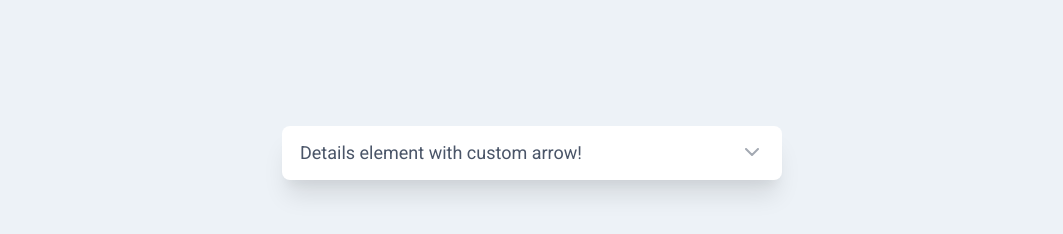
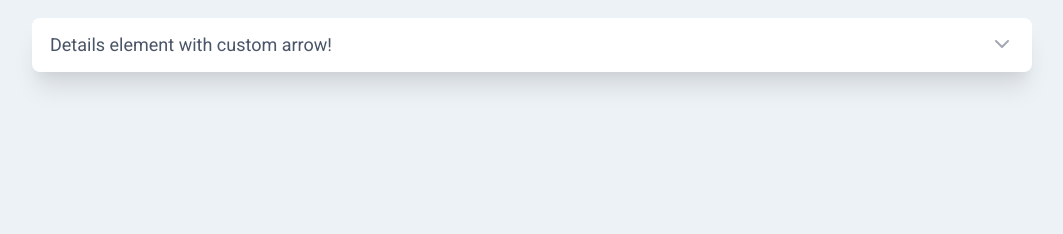
Before and after one commit to GuruNadh552/CT-FAQ-PAGE, a plain HTML site: page index.html in a window 1280 px wide. Shown: the whole page, without its empty margins (108-1171 px from the left). Drawn offline with nearby package versions, Linux system fonts and the light colour scheme.

Commit message:
Update style.css

```diff
--- a/style.css
+++ b/style.css
@@ -19,13 +19,13 @@ body {
 
 details {
   font-size: 1rem;
-  margin: 7em auto;
+  margin: 1em auto;
   box-shadow: 0 20px 25px -5px rgba(0, 0, 0, 0.1), 0 10px 10px -5px rgba(0, 0, 0, 0.04);
   width: 100%;
   background: #ffffff;
   border-radius: 8px;
   position: relative;
-  width: 500px;
+  width: 1000px;
 }
 details .summary-title {
   -webkit-user-select: none;
```
